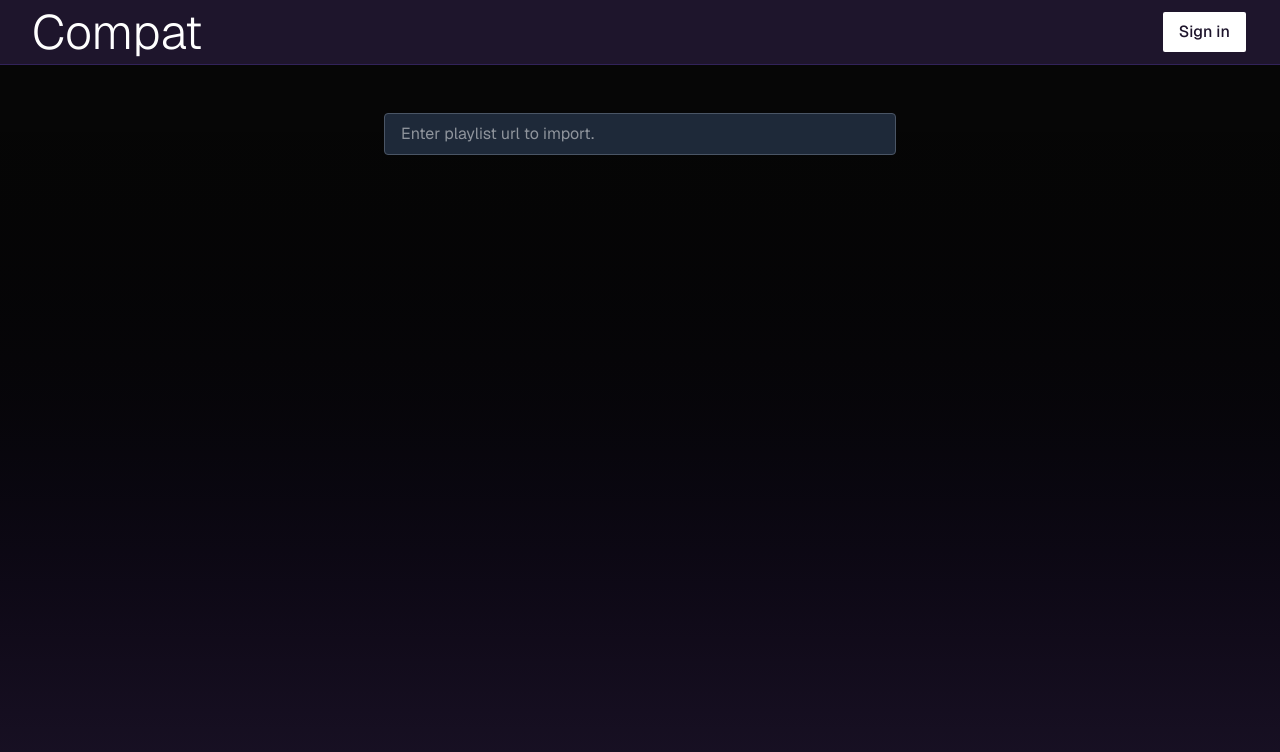
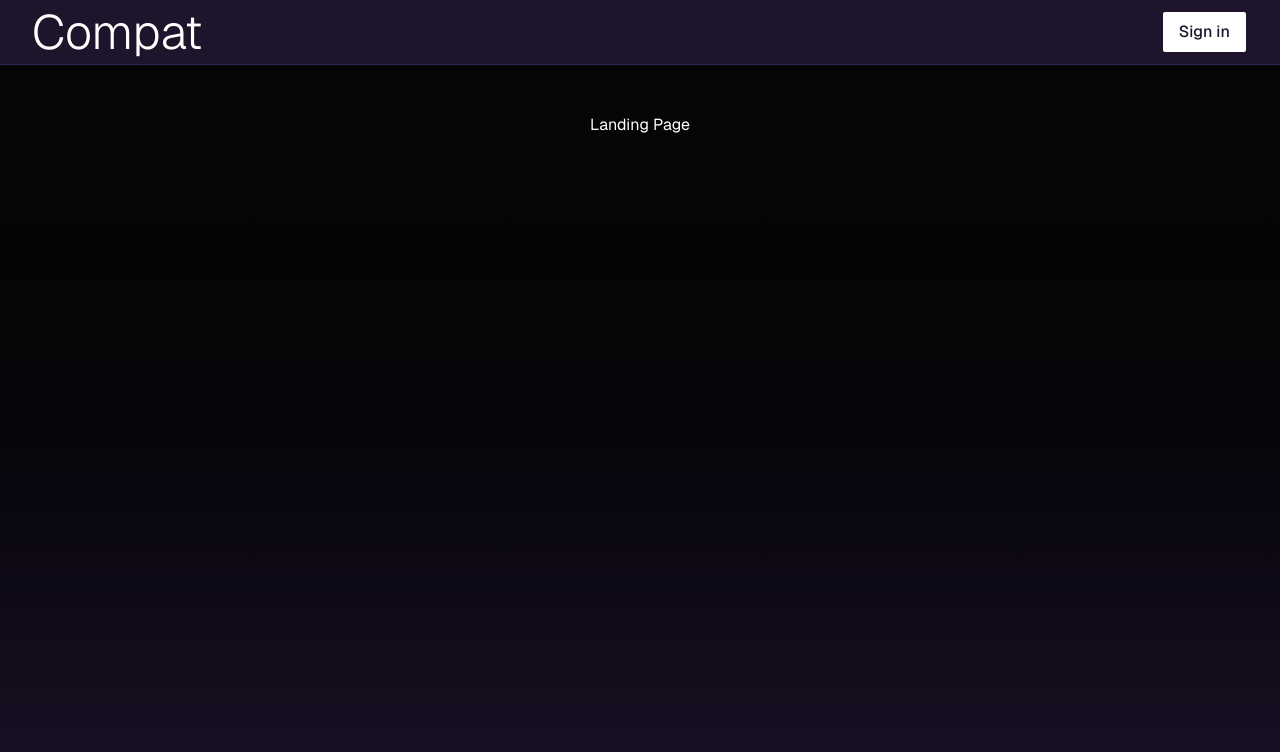
Before and after one commit to linnathoncode/Compat, a Next.js app: page / in a window 1280 px wide. Shown: the top 752 px of the page. Built offline with nearby package versions, Linux system fonts and the light colour scheme; no server answers.

Commit message:
add: landing page and dashboard, feat: route according to the state of auth

```diff
--- a/src/app/page.tsx
+++ b/src/app/page.tsx
@@ -1,9 +1,22 @@
-import TextField from "~/components/TextField";
+"use client";
 
+import { useRouter } from "next/navigation";
+import { useEffect } from "react";
+import { useAuth } from "~/context/AuthContext";
 export default function HomePage() {
+  const router = useRouter();
+  const { status } = useAuth();
+
+  useEffect(() => {
+    if (status === "authenticated") {
+      router.push("/dashboard");
+    }
+  }, [router, status]);
+
   return (
     <main className="flex min-h-screen flex-col items-center justify-start bg-gradient-to-b from-[#000000f9] to-[#1e152c] pt-12 text-white">
-      <TextField />
+      {/**TO:DO Landing Page */}
+      Landing Page
     </main>
   );
 }
```
